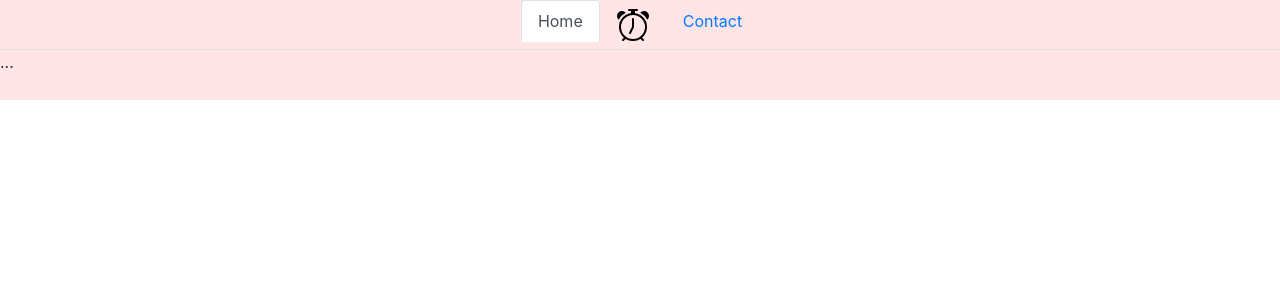
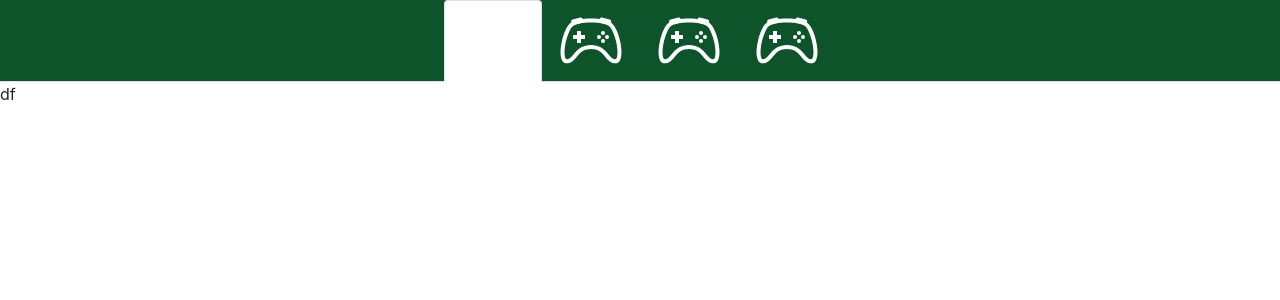
Before and after one commit to hugoh92/Painel, an Angular app: page / in a window 1280 px wide. Shown: the top 300 px of the page. Built offline with nearby package versions, Linux system fonts and the light colour scheme.

Commit message:
animacao icon head

```diff
--- a/src/app/header/header.component.html
+++ b/src/app/header/header.component.html
@@ -1,34 +1,43 @@
 <body>
   <!-- header menu -->
-      <div style="height: 100px; background-color: rgba(255,0,0,0.1);">
+  <div style="height: 100px">
     <header class="header">
-        <ul class="nav nav-tabs justify-content-center" id="myTab" role="tablist">
+      <ul class="nav nav-tabs justify-content-center" id="myTab" role="tablist" style="background-color:#0d542a;">
+
         <li class="nav-item" role="presentation">
           <a class="nav-link active" id="home-tab" data-toggle="tab" href="#home" role="tab" aria-controls="home"
-              aria-selected="true">Home</a>
+            aria-selected="true">
+            <div class="icon"></div>
+          </a>
         </li>
         <li class="nav-item" role="presentation">
           <a class="nav-link" id="profile-tab" data-toggle="tab" href="#profile" role="tab" aria-controls="profile"
             aria-selected="false">
-              <img src="/assets/alarm.svg" alt="" width="32" heigth="32" title="bots">
+            <div class="icon"></div>
+          </a>
+        <li class="nav-item" role="presentation">
+          <a class="nav-link" id="profile-tab" data-toggle="tab" href="#profile" role="tab" aria-controls="profile"
+            aria-selected="false">
+            <div class="icon"></div>
           </a>
 
         </li>
         <li class="nav-item" role="presentation">
           <a class="nav-link" id="contact-tab" data-toggle="tab" href="#contact" role="tab" aria-controls="contact"
-              aria-selected="false">Contact</a>
+            aria-selected="false">
+            <div class="icon"></div>
+          </a>
         </li>
       </ul>
-        <div class="tab-content" id="myTabContent" >
-          <div class="tab-pane fade show active" id="home" role="tabpanel" aria-labelledby="home-tab">...</div>
-          <div class="tab-pane fade" id="profile" role="tabpanel" aria-labelledby="profile-tab">...</div>
-          <div class="tab-pane fade" id="contact" role="tabpanel" aria-labelledby="contact-tab">...</div>
-
+      <div class="tab-content" id="myTabContent">
+        <div class="tab-pane fade show active" id="home" role="tabpanel" aria-labelledby="home-tab">df</div>
+        <div class="tab-pane fade" id="profile" role="tabpanel" aria-labelledby="profile-tab">a</div>
+        <div class="tab-pane fade" id="contact" role="tabpanel" aria-labelledby="contact-tab">.</div>
+        <div class="tab-pane fade" id="contact" role="tabpanel" aria-labelledby="contact-tab">.</div>
       </div>
 
     </header>
   </div>
+
   <!--  -->
-
-
 </body>
```
Also changed, not shown: src/assets/icons/alarm.svg (renamed from src/assets/alarm.svg). Lines whose indentation alone changed are shown as unchanged.
